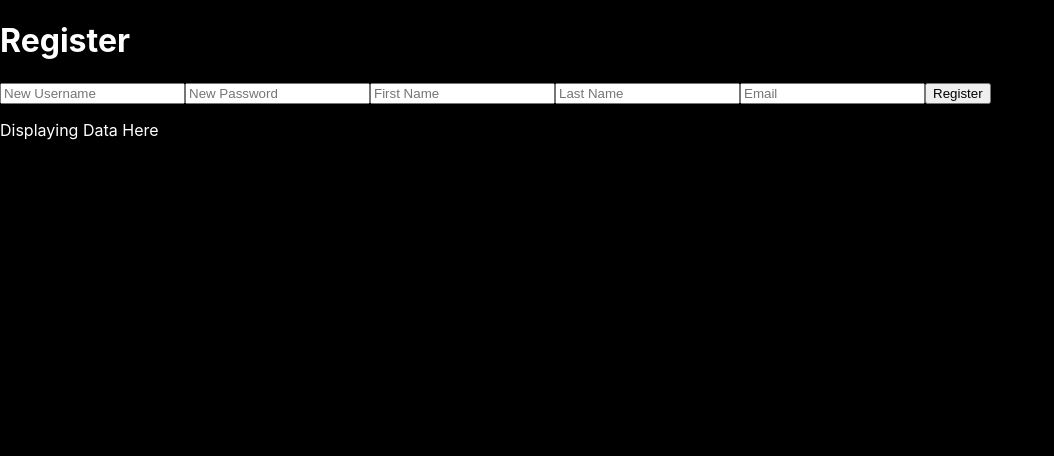
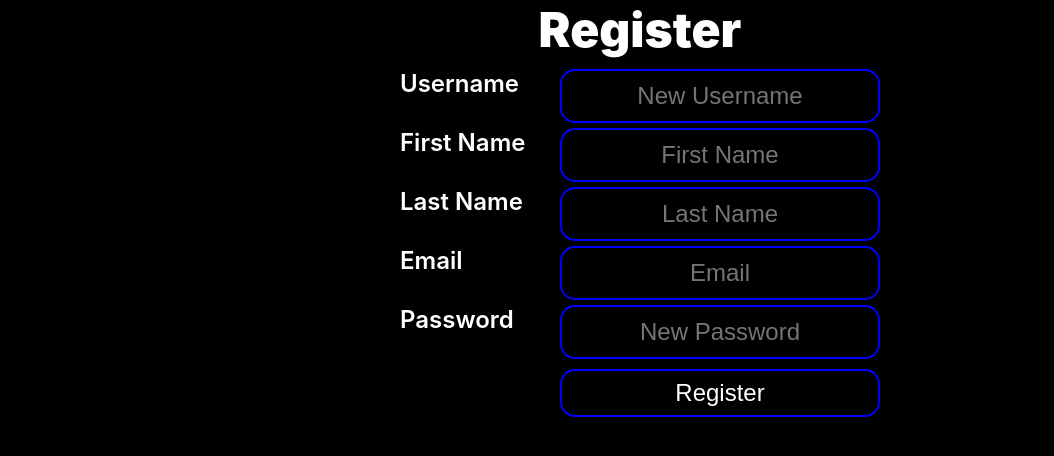
Before and after one commit to rlorenzini/mySequelizeTutorial, a React (Create React App) app in the folder client/: page / in a window 1280 px wide. Shown: the top 456 px of the page, without its empty margins (0-1054 px from the left). Built offline with nearby package versions, Linux system fonts and the light colour scheme.

Commit message:
registration page styling and updated classnames and file names

```diff
--- a/client/src/components/BaseLayout.js
+++ b/client/src/components/BaseLayout.js
@@ -1,13 +1,13 @@
 import React, { Component } from 'react';
 import './styling/baseLayout.css';
-import SubmitData from './SubmitData';
+import Register from './Register';
 import DisplayData from './DisplayData';
 
 export default class BaseLayout extends Component {
   render(){
   return (
     <div className="baseLayoutBody">
-      <SubmitData />
+      <Register />
       <DisplayData />
     </div>
   )};
--- a/client/src/components/DisplayData.js
+++ b/client/src/components/DisplayData.js
@@ -4,7 +4,7 @@ export default class BaseLayout extends Component {
   render(){
   return (
     <div>
-      <p> Displaying Data Here </p>
+
     </div>
   )};
 }
--- /dev/null
+++ b/client/src/components/Register.js
@@ -0,0 +1,59 @@
+import React, { Component } from 'react';
+import './styling/register.css';
+
+export default class Register extends Component {
+  constructor(){
+    super()
+    this.state={
+      username:'',
+      password:'',
+      firstName:'',
+      lastName:'',
+      email:'',
+      message:''
+    }
+  }
+
+  handleTextBoxChange=(e)=>{
+    this.setState({
+      [e.target.name]:e.target.value
+    })
+  }
+
+  handleSubmitData=()=>(
+    fetch('http://localhost:8080/register', {
+      method: "POST",
+      headers: {
+        'Content-Type': 'application/json'
+      },
+      body: JSON.stringify({
+      username: this.state.username,
+      password: this.state.password,
+      firstName: this.state.firstName,
+      lastName: this.state.lastName,
+      email: this.state.email
+      }) //end of body
+    }) // end of fetch
+  ) //end of handleSubmitData function
+
+  render(){
+    return(
+      <div className='registerForm'>
+        <span className='mainText'>Register</span>
+      <div className='inputWrapper'>
+        <label className='labelText' for='username'>Username</label>
+        <input className='registerInput' name="username" onChange={this.handleTextBoxChange} placeholder="New Username"/>
+        <label className='labelText' for='firstName'>First Name</label>
+        <input className='registerInput' name="firstName" onChange={this.handleTextBoxChange} placeholder="First Name"/>
+        <label className='labelText' for='lastName'>Last Name</label>
+        <input className='registerInput' name="lastName" onChange={this.handleTextBoxChange} placeholder="Last Name"/>
+        <label className='labelText' for='email'>Email</label>
+        <input className='registerInput' name="email" type='email' onChange={this.handleTextBoxChange} placeholder="Email"/>
+        <label className='labelText' for='password'>Password</label>
+        <input className='registerInput' name="password" onChange={this.handleTextBoxChange} type="password" placeholder="New Password"/>
+      </div>
+      <button className='registerButton' onClick={this.handleSubmitData}>Register</button>
+      </div>
+    );
+  };
+};
--- a/client/src/components/SubmitData.js
+++ /dev/null
@@ -1,52 +0,0 @@
-import React, { Component } from 'react';
-import './styling/login.css';
-
-export default class SubmitData extends Component {
-  constructor(){
-    super()
-    this.state={
-      username:'',
-      password:'',
-      firstName:'',
-      lastName:'',
-      email:'',
-      message:''
-    }
-  }
-
-  handleTextBoxChange=(e)=>{
-    this.setState({
-      [e.target.name]:e.target.value
-    })
-  }
-
-  handleSubmitData=()=>(
-    fetch('http://localhost:8080/submitData', {
-      method: "POST",
-      headers: {
-        'Content-Type': 'application/json'
-      },
-      body: JSON.stringify({
-      username: this.state.username,
-      password: this.state.password,
-      firstName: this.state.firstName,
-      lastName: this.state.lastName,
-      email: this.state.email
-      }) //end of body
-    }) // end of fetch
-  ) //end of handleSubmitData function
-
-  render(){
-    return(
-      <div>
-      <h1>Register</h1>
-      <input name="username" onChange={this.handleTextBoxChange} placeholder="New Username"/>
-      <input name="password" onChange={this.handleTextBoxChange} type="password" placeholder="New Password"/>
-      <input name="firstName" onChange={this.handleTextBoxChange} placeholder="First Name"/>
-      <input name="lastName" onChange={this.handleTextBoxChange} placeholder="Last Name"/>
-      <input name="email" type='email' onChange={this.handleTextBoxChange} placeholder="Email"/>
-      <button onClick={this.handleSubmitData}>Register</button>
-      </div>
-    );
-  };
-};
--- a/client/src/components/styling/login.css
+++ /dev/null
@@ -1 +0,0 @@
-/* login form styling here */
--- /dev/null
+++ b/client/src/components/styling/register.css
@@ -0,0 +1,47 @@
+/* login form styling here */
+.registerForm {
+  display: flex;
+  flex-direction: column;
+  justify-content: center;
+  align-items: center;
+}
+
+.inputWrapper {
+  margin-top: 10px;
+  display: grid;
+  grid-template-columns: 10rem 20rem;
+  grid-row-gap: 5px;
+}
+
+.mainText {
+  font-size: 3rem;
+  font-weight: 900;
+  text-align: center;
+}
+
+.labelText {
+  font-size: 1.5rem;
+  font-weight: 600;
+}
+
+.registerInput {
+  background-color: black;
+  color: white;
+  font-size: 1.5rem;
+  border: 2px solid blue;
+  border-radius: 15px;
+  height: 3rem;
+  text-align: center;
+}
+
+.registerButton {
+  margin-top: 10px;
+  margin-left: 10rem;
+  height: 3rem;
+  width: 20rem;
+  font-size: 1.5rem;
+  background-color: black;
+  color: white;
+  border: blue solid 2px;
+  border-radius: 15px;
+}
```
Also changed, not shown: 2 other files (tests, documents, lock files or other folders).
